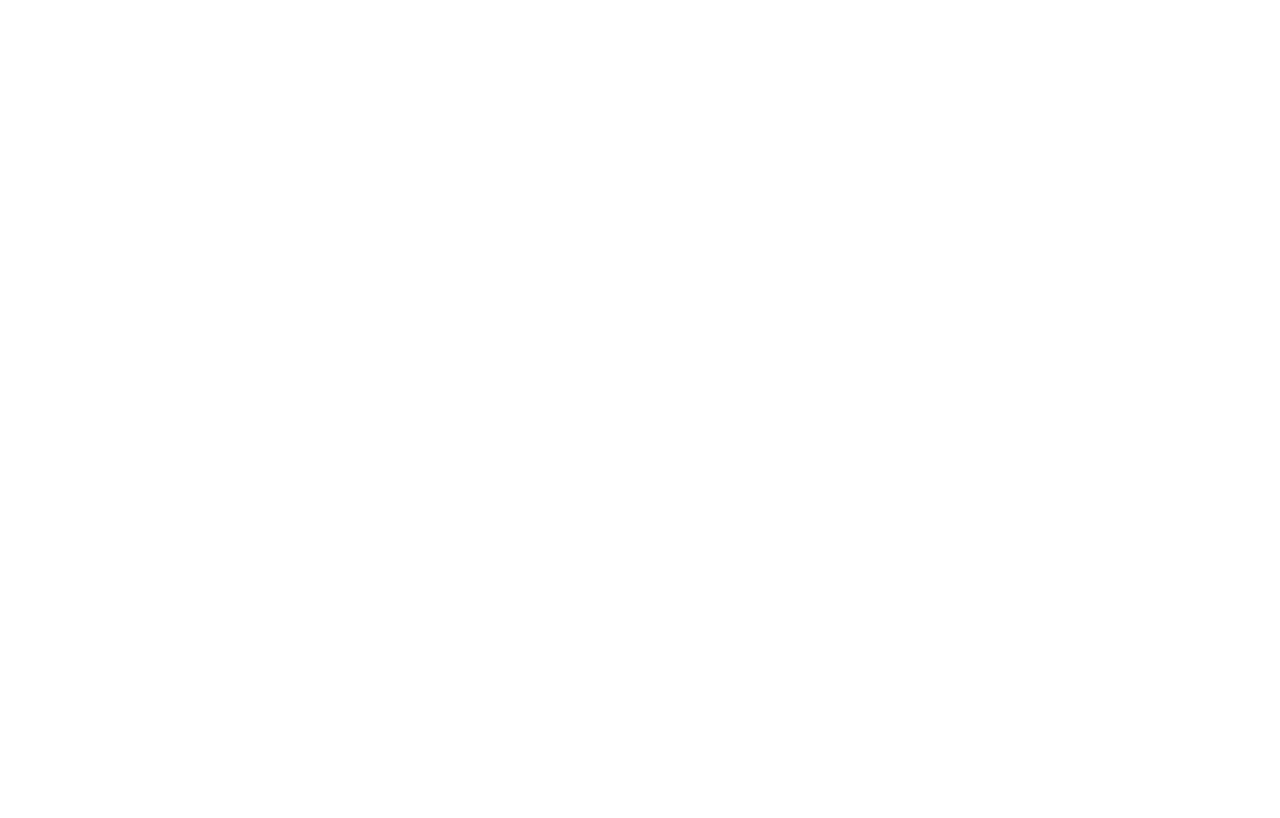
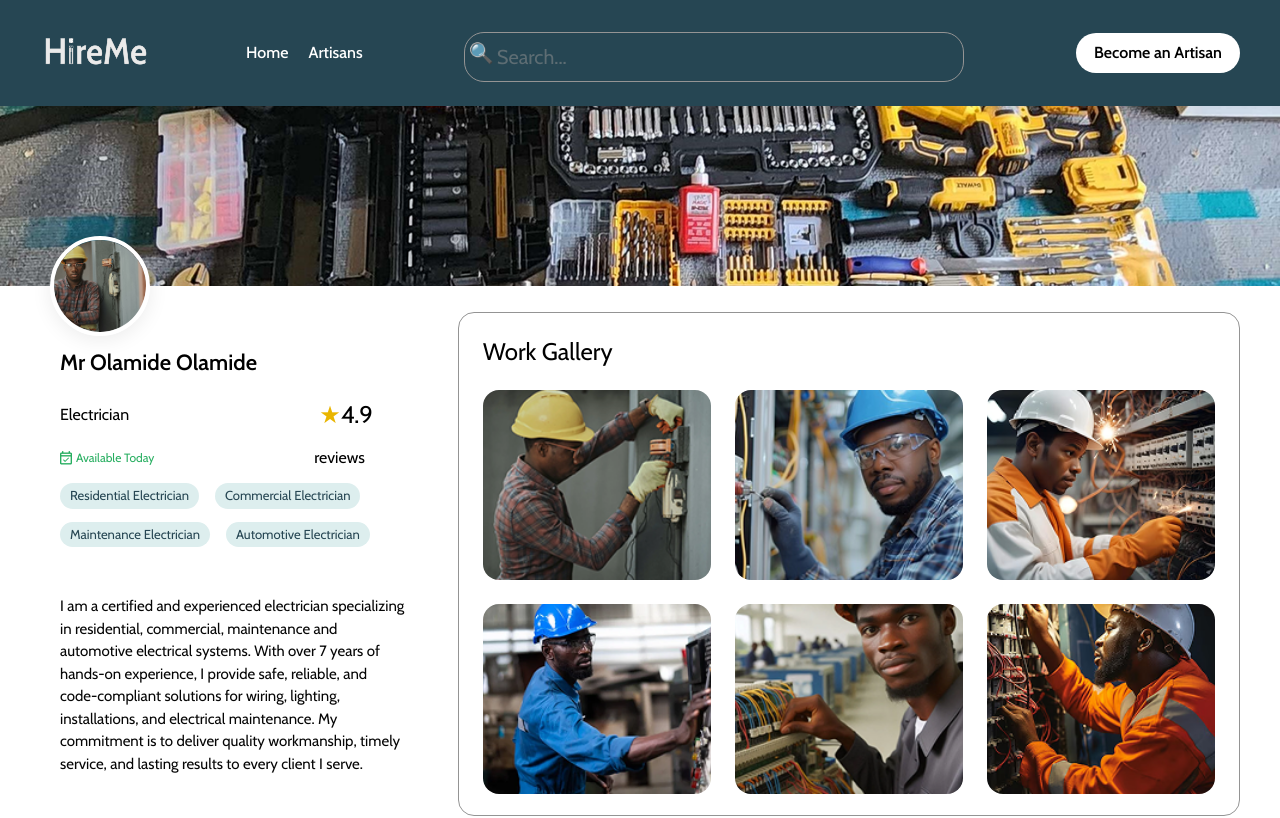
Before and after one commit to Hire2me/HireMe_frontend, a React (Vite) app: page /view-page in a window 1280 px wide. Before the commit this address had no page. Shown: the top 818 px of the page. Built offline with nearby package versions, Linux system fonts and the light colour scheme.

Commit message:
updated component

```diff
--- a/src/App.jsx
+++ b/src/App.jsx
@@ -9,7 +9,7 @@ import ProfileSetting from './Components/ProfileSettings/ProfileSetting'
 import Uploadwork from './Components/Uploadworks/Uploadwork'
 // import Header from './Components/Header/Header'
 import Homepage from './pages/Homepage'
-import ProfileView from './Components/ProfileView/ProfileView'
+import ViewPage from './Components/ViewPage/ViewPage'
 
 
 const App = () => {
@@ -25,7 +25,7 @@ const App = () => {
           <Route path='/profile' element={<Profile />} />
           <Route path='/profileSetting' element={<ProfileSetting />} />
           <Route path='/uploadwork' element={<Uploadwork />} />
-          <Route path='/profile-view' element={<ProfileView />} />
+          <Route path='/view-page' element={<ViewPage />} />
           {/* <Route path='/Header' element={<Header />} /> */}
 
         </Routes>
--- a/src/Components/Card/Card.jsx
+++ b/src/Components/Card/Card.jsx
@@ -10,7 +10,7 @@ const Card = () => {
   return (
     <div className="card-grid">
       {users.map((user, index) => (
-        <Link to="/profile-view">
+        <Link to="/view-page">
           <div className="card" key={index}>
             <img src={user.image} alt={user.name} className="card-image" />
             <div className="card-body">
--- a/src/Components/Header/Header.jsx
+++ b/src/Components/Heading/Heading.jsx
@@ -1,5 +1,5 @@
 import React from "react";
-import "./Header.css";
+import "./Heading.css";
 import HireMMe from "../../assets/HireMMe.png";
 import { Link } from "react-router";
 
--- a/src/Components/ProfileView/ProfileView.jsx
+++ b/src/Components/ViewPage/ViewPage.jsx
@@ -1,9 +1,9 @@
 import React from "react";
-import "./ProfileView.css";
+import "./ViewPage.css";
 import Hero from "../Hero/Hero";
 import Footer from "../Footer/Footer";
 import { trustedArtisans, workGalleryImages } from "../data";
-import Header from "../Header/Header";
+import Heading from "../Heading/Heading";
 import banner from "../../assets/banner.png";
 import Engineer from "../../assets/engineer.png";
 import calendar from "../../assets/calendar.png";
@@ -12,9 +12,9 @@ import badge from "../../assets/badge.png";
 import { Link } from "react-router";
 import { FaMapMarkerAlt, FaCalendarAlt, FaStar } from "react-icons/fa";
 
-const ProfileView = () => (
+const ViewPage = () => (
   <div>
-    <Header />
+    <Heading />
     {/* Top image and avatar */}
     <div className="profileview-banner">
       <img className="banner-img" src={banner} alt="banner" />
@@ -220,4 +220,4 @@ const ProfileView = () => (
   </div>
 );
 
-export default ProfileView;
+export default ViewPage;
--- a/src/pages/Homepage.jsx
+++ b/src/pages/Homepage.jsx
@@ -1,5 +1,5 @@
 import React from "react"
-import Header from "../Components/Header/Header"
+import Heading from "../Components/Heading/Heading"
 import Card from "../Components/Card/Card"
 import AddSlider from "../Components/AddSlider/AddSlider"
 import Hero from "../Components/Hero/Hero"
@@ -8,7 +8,7 @@ import Footer from "../Components/Footer/Footer"
 const HomePage = () => {
     return (
         <div>
-            <Header />
+            <Heading />
             <Card/>
 
             <AddSlider/>
```
Also changed, not shown: src/Components/Heading/Heading.css (renamed from src/Components/Header/Header.css), src/Components/ViewPage/ViewPage.css (renamed from src/Components/ProfileView/ProfileView.css).
